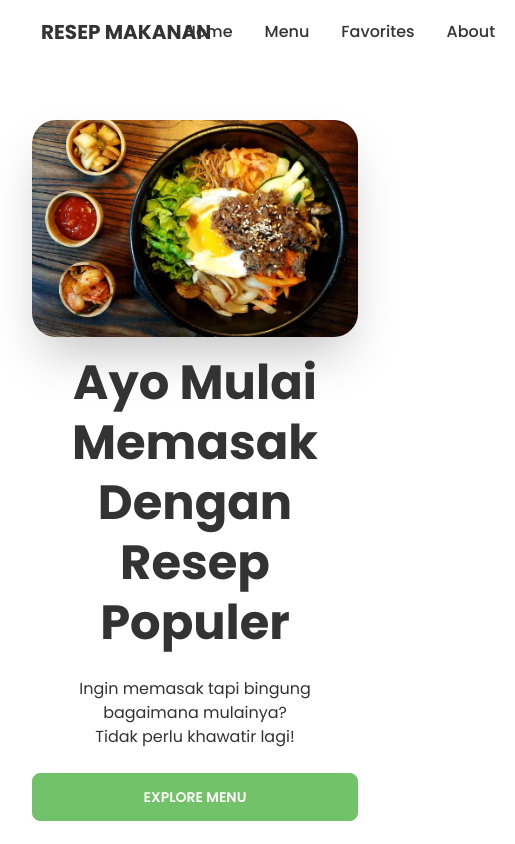
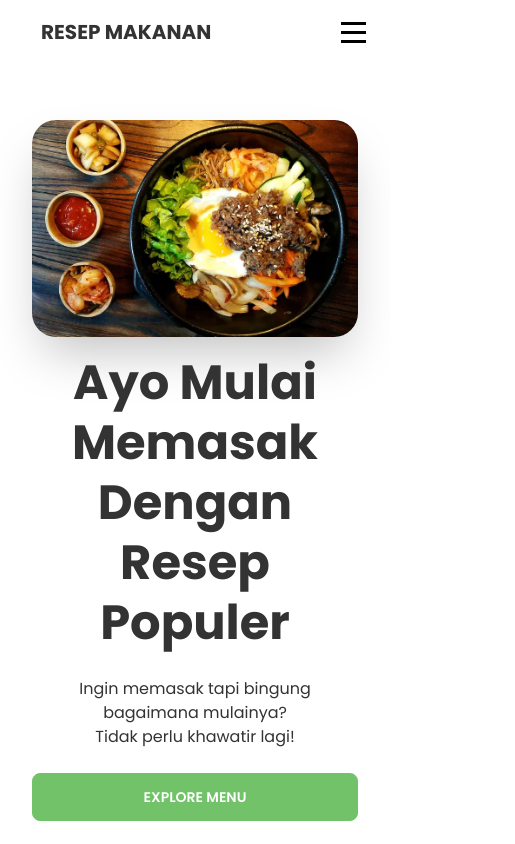
Before and after one commit to Derajatul/cooboo, a React (Vite) app: page / in a window 390 px wide. Shown: the top 844 px of the page, 515 px wide, since content can reach past the window. Built offline with nearby package versions, Linux system fonts and the light colour scheme.

Commit message:
update card

```diff
--- a/src/components/MenuCard.jsx
+++ b/src/components/MenuCard.jsx
@@ -8,7 +8,7 @@ const MenuCard = ({ title, thumbnail }) => {
         to={`/${title}`}
         className='transform cursor-pointer overflow-hidden bg-base-100 transition duration-500 hover:-translate-y-1 hover:scale-105'
       >
-        <div className='card w-52 bg-base-100 m-4'>
+        <div className='card  bg-base-100 border-2 m-4 w-52'>
           <div className='card-body'>
             <h2 className='card-title'>{title}</h2>
           </div>
--- a/src/components/Navbar.jsx
+++ b/src/components/Navbar.jsx
@@ -1,4 +1,11 @@
+import { useState } from "react";
+
 const Navbar = () => {
+  const [showMenu,setShowMenu] = useState(false)
+
+  const toggleMenu = () => {
+    setShowMenu(!showMenu)
+  }
   return (
     <div className='navbar rounded-b-xl'>
       <div className='flex-1'>
@@ -7,7 +14,7 @@ const Navbar = () => {
         </a>
       </div>
       <div className='flex-none'>
-        <ul className='menu menu-horizontal px-1'>
+        <ul className={`menu ${showMenu ? 'show' : ''} menu-horizontal px-1`}>
           <li>
             <a href='/' className='text-base font-medium'>
               Home
@@ -32,6 +39,11 @@ const Navbar = () => {
             </a>
           </li>
         </ul>
+        <div className="hamburger-menu" onClick={toggleMenu}>
+          <div className={`bar ${showMenu ? 'change' : ''}`}></div>
+          <div className={`bar ${showMenu ? 'change' : ''}`}></div>
+          <div className={`bar ${showMenu ? 'change' : ''}`}></div>
+        </div>
       </div>
     </div>
   );
--- a/src/components/RecipeCard.jsx
+++ b/src/components/RecipeCard.jsx
@@ -21,7 +21,7 @@ const RecipeCard = ({ thumbnail, title, id }) => {
   return (
     <div className='flex flex-col'>
       <Link to={`/${title}/${id}`}>
-        <div className='card-compact card m-4 w-52 bg-base-100 transition duration-500 hover:-translate-y-1 hover:scale-105'>
+        <div className='card-compact card m-4 w-52 border-2 bg-base-100 transition duration-500 hover:-translate-y-1 hover:scale-105'>
           <figure>
             <img src={thumbnail} alt={title} />
           </figure>
--- a/src/index.css
+++ b/src/index.css
@@ -10,3 +10,44 @@
   font-family: 'Poppins', sans-serif;
   /* border: 1px solid red; */
 }
+/* CSS untuk hamburger menu */
+.hamburger-menu {
+  display: none;
+  cursor: pointer;
+  margin-left: 1rem;
+}
+
+.bar {
+  width: 25px;
+  height: 3px;
+  background-color: #000;
+  margin: 6px 0;
+  transition: 0.4s;
+}
+
+.change.bar:nth-child(1) {
+  transform: rotate(-45deg) translate(-4px, 6px);
+}
+
+.change.bar:nth-child(2) {
+  opacity: 0;
+}
+
+.change.bar:nth-child(3) {
+  transform: rotate(45deg) translate(-4px, -6px);
+}
+
+/* Tampilan mobile */
+@media (max-width: 767px) {
+  .menu {
+    display: none;
+  }
+
+  .hamburger-menu {
+    display: block;
+  }
+
+  .show {
+    display: block;
+  }
+}
--- a/src/pages/FavoritesPage.jsx
+++ b/src/pages/FavoritesPage.jsx
@@ -25,7 +25,7 @@ const FavoritesPage = () => {
           <>
             <div className='flex flex-col'>
               <Link to={`/${recipe.title}/${recipe.id}`}>
-                <div className='card-compact card m-4 w-52 bg-base-100 transition duration-500 hover:-translate-y-1 hover:scale-105'>
+                <div className='card-compact card border-2 m-4 w-52 bg-base-100 transition duration-500 hover:-translate-y-1 hover:scale-105'>
                   <figure>
                     <img src={recipe.thumbnail} alt={recipe.title} />
                   </figure>
```
